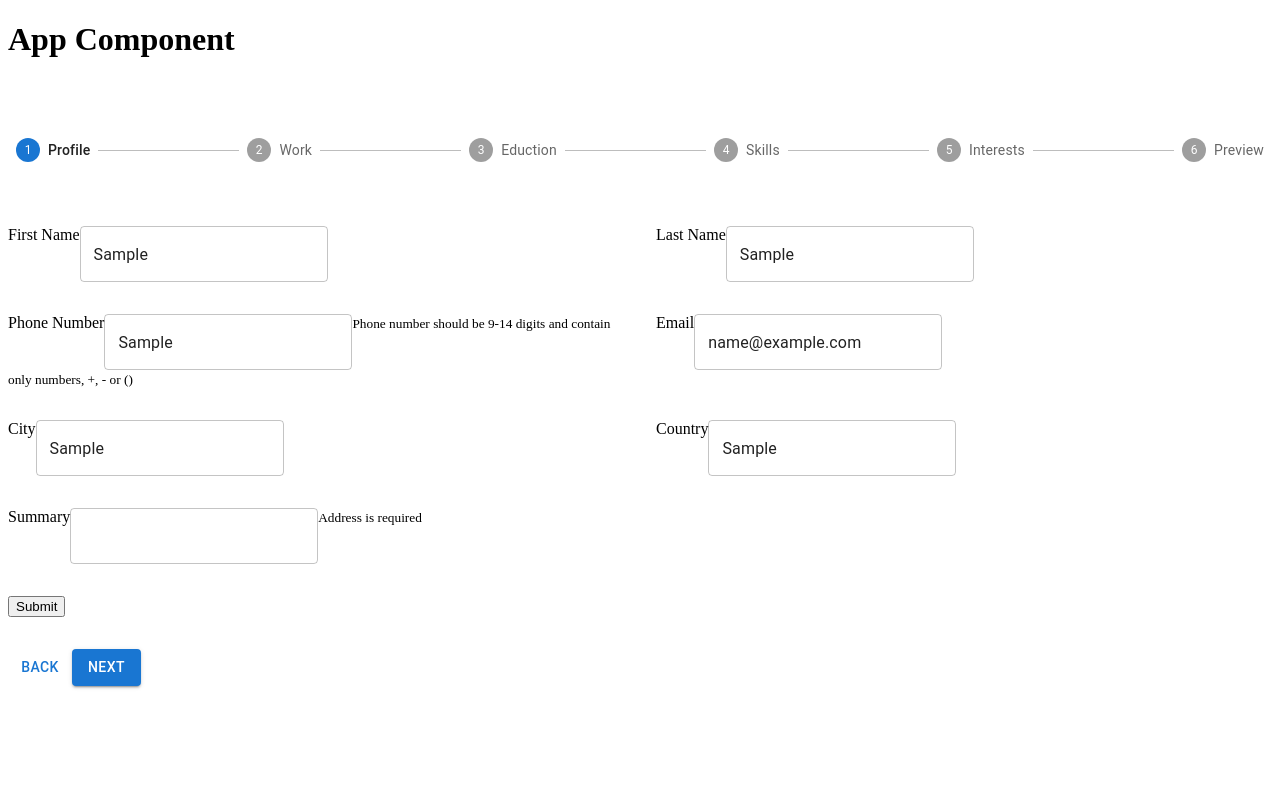
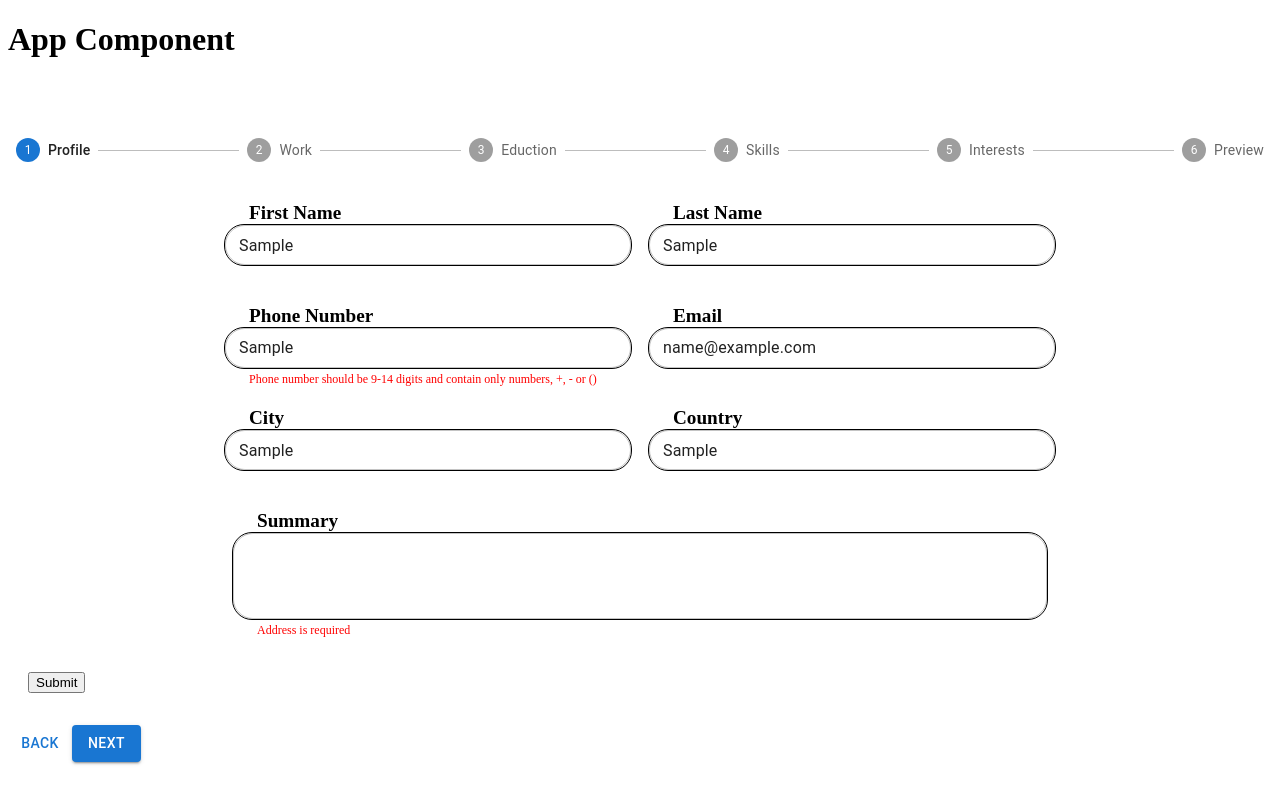
Before and after one commit to naeem161/resume-builder, a React (Vite) app: page / in a window 1280 px wide. Both pictures are taken after typing "Sample", "Sample", "Sample", "name@example.com", "Sample", "Sample" into the empty fields and a click on the button "Submit". Built offline with nearby package versions, Linux system fonts and the light colour scheme.

Commit message:
add Globel Style for forms & minow changes in Profile Component

```diff
--- a/src/Components/Profile.jsx
+++ b/src/Components/Profile.jsx
@@ -3,6 +3,7 @@ import { nextStep, prevStep } from "../features/stepper/stepperSlice";
 import { Button, TextField, Grid } from "@mui/material";
 import { useFormik } from "formik";
 import * as Yup from "yup";
+import "../css/style.css";
 
 const validationSchema = Yup.object().shape({
   firstName: Yup.string().required("First Name is required"),
@@ -48,12 +49,19 @@ const Profile = () => {
   return (
     <>
       {/* ----------------------------Form Start here -------------------------------- */}
-      <form onSubmit={formik.handleSubmit}>
-        <Grid container spacing={4} sx={{ mt: 4 }}>
+
+      <form
+        onSubmit={formik.handleSubmit}
+        style={{ margin: "40px 20px 0px 20px" }}
+      >
+        <Grid container justifyContent="center" columnGap={2}>
           {/* first name field  */}
-          <Grid item xs={6} className="item">
-            <label htmlFor="firstName">First Name</label>
+          <Grid item xs={4} className="item">
+            <label className="text-input" htmlFor="firstName">
+              First Name
+            </label>
             <TextField
+              size="small"
               type="text"
               id="firstName"
               name="firstName"
@@ -61,16 +69,22 @@ const Profile = () => {
               onBlur={formik.handleBlur}
               value={formik.values.firstName}
               variant="outlined"
+              fullWidth
             />
+            <div>
               {formik.errors.firstName && formik.touched.firstName && (
-              <small>{formik.errors.firstName}</small>
+                <small className="error-text">{formik.errors.firstName}</small>
               )}
+            </div>
           </Grid>
 
           {/* last name field  */}
-          <Grid item xs={6} className="item">
-            <label htmlFor="lastName">Last Name</label>
+          <Grid item xs={4} className="item">
+            <label className="text-input" htmlFor="lastName">
+              Last Name
+            </label>
             <TextField
+              size="small"
               type="text"
               id="lastName"
               name="lastName"
@@ -78,16 +92,22 @@ const Profile = () => {
               onBlur={formik.handleBlur}
               value={formik.values.lastName}
               variant="outlined"
+              fullWidth
             />
+            <div>
               {formik.errors.lastName && formik.touched.lastName && (
-              <small>{formik.errors.lastName}</small>
+                <small className="error-text">{formik.errors.lastName}</small>
               )}
+            </div>
           </Grid>
 
           {/* phone field  */}
-          <Grid item xs={6} className="item">
-            <label htmlFor="phone"> Phone Number</label>
+          <Grid item xs={4} className="item">
+            <label className="text-input" htmlFor="phone">
+              Phone Number
+            </label>
             <TextField
+              size="small"
               type="text"
               id="phone"
               name="phone"
@@ -95,16 +115,22 @@ const Profile = () => {
               onBlur={formik.handleBlur}
               value={formik.values.phone}
               variant="outlined"
+              fullWidth
             />
+            <div>
               {formik.errors.phone && formik.touched.phone && (
-              <small>{formik.errors.phone}</small>
+                <small className="error-text">{formik.errors.phone}</small>
               )}
+            </div>
           </Grid>
 
           {/* email field  */}
-          <Grid item xs={6} className="item">
-            <label htmlFor="email"> Email</label>
+          <Grid item xs={4} className="item">
+            <label className="text-input" htmlFor="email">
+              Email
+            </label>
             <TextField
+              size="small"
               type="text"
               id="email"
               name="email"
@@ -112,16 +138,22 @@ const Profile = () => {
               onBlur={formik.handleBlur}
               value={formik.values.email}
               variant="outlined"
+              fullWidth
             />
+            <div>
               {formik.errors.email && formik.touched.email && (
-              <small>{formik.errors.email}</small>
+                <small className="error-text">{formik.errors.email}</small>
               )}
+            </div>
           </Grid>
 
           {/* city field  */}
-          <Grid item xs={6} className="item">
-            <label htmlFor="city"> City</label>
+          <Grid item xs={4} className="item">
+            <label className="text-input" htmlFor="city">
+              City
+            </label>
             <TextField
+              size="small"
               type="text"
               id="city"
               name="city"
@@ -129,16 +161,22 @@ const Profile = () => {
               onBlur={formik.handleBlur}
               value={formik.values.city}
               variant="outlined"
+              fullWidth
             />
+            <div>
               {formik.errors.city && formik.touched.city && (
-              <small>{formik.errors.city}</small>
+                <small className="error-text">{formik.errors.city}</small>
               )}
+            </div>
           </Grid>
 
           {/* country field  */}
-          <Grid item xs={6} className="item">
-            <label htmlFor="country"> Country</label>
+          <Grid item xs={4} className="item">
+            <label className="text-input" htmlFor="country">
+              Country
+            </label>
             <TextField
+              size="small"
               type="text"
               id="country"
               name="country"
@@ -146,16 +184,22 @@ const Profile = () => {
               onBlur={formik.handleBlur}
               value={formik.values.country}
               variant="outlined"
+              fullWidth
             />
+            <div>
               {formik.errors.country && formik.touched.country && (
-              <small>{formik.errors.country}</small>
+                <small className="error-text">{formik.errors.country}</small>
               )}
+            </div>
           </Grid>
 
           {/* summary field  */}
-          <Grid item xs={6} className="item">
-            <label htmlFor="summary"> Summary</label>
+          <Grid item xs={8} className="item">
+            <label className="text-input" htmlFor="summary">
+              Summary
+            </label>
             <TextField
+              size="small"
               type="text"
               id="summary"
               name="summary"
@@ -163,10 +207,15 @@ const Profile = () => {
               onBlur={formik.handleBlur}
               value={formik.values.summary}
               variant="outlined"
+              multiline
+              rows={3}
+              fullWidth
             />
+            <div>
               {formik.errors.summary && formik.touched.summary && (
-              <small>{formik.errors.summary}</small>
+                <small className="error-text">{formik.errors.summary}</small>
               )}
+            </div>
           </Grid>
         </Grid>
 
@@ -176,6 +225,7 @@ const Profile = () => {
         </button>
       </form>
       {/* ----------------------------Form end here -------------------------------- */}
+
       {/* next button  */}
       <Button
         sx={{ mt: 4 }}
--- /dev/null
+++ b/src/css/style.css
@@ -0,0 +1,24 @@
+.text-input {
+  font-size: 1.2rem !important;
+  font-weight: 700 !important;
+  color: #000000 !important;
+  margin-left: 25px;
+  display: block;
+}
+
+.error-text {
+  color: red;
+  font-size: 12px;
+  margin: 8px 0 -15px 25px;
+  width: 2rem !important;
+}
+
+.MuiOutlinedInput-root {
+  border-radius: 20px !important;
+  border: 0.5px solid #000000 !important;
+}
+
+.item {
+  margin-bottom: 0.15rem !important;
+  min-height: 100px !important;
+}
```
Lines whose indentation alone changed are shown as unchanged.
